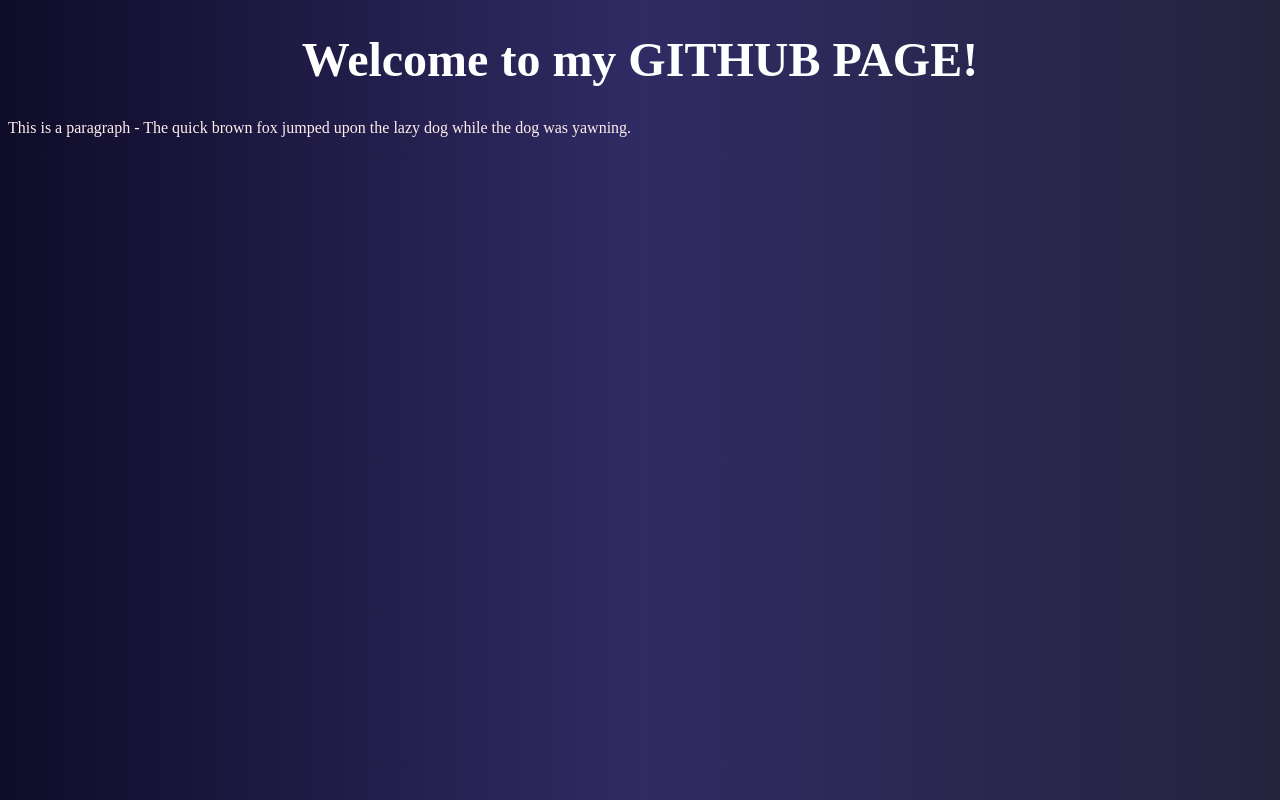
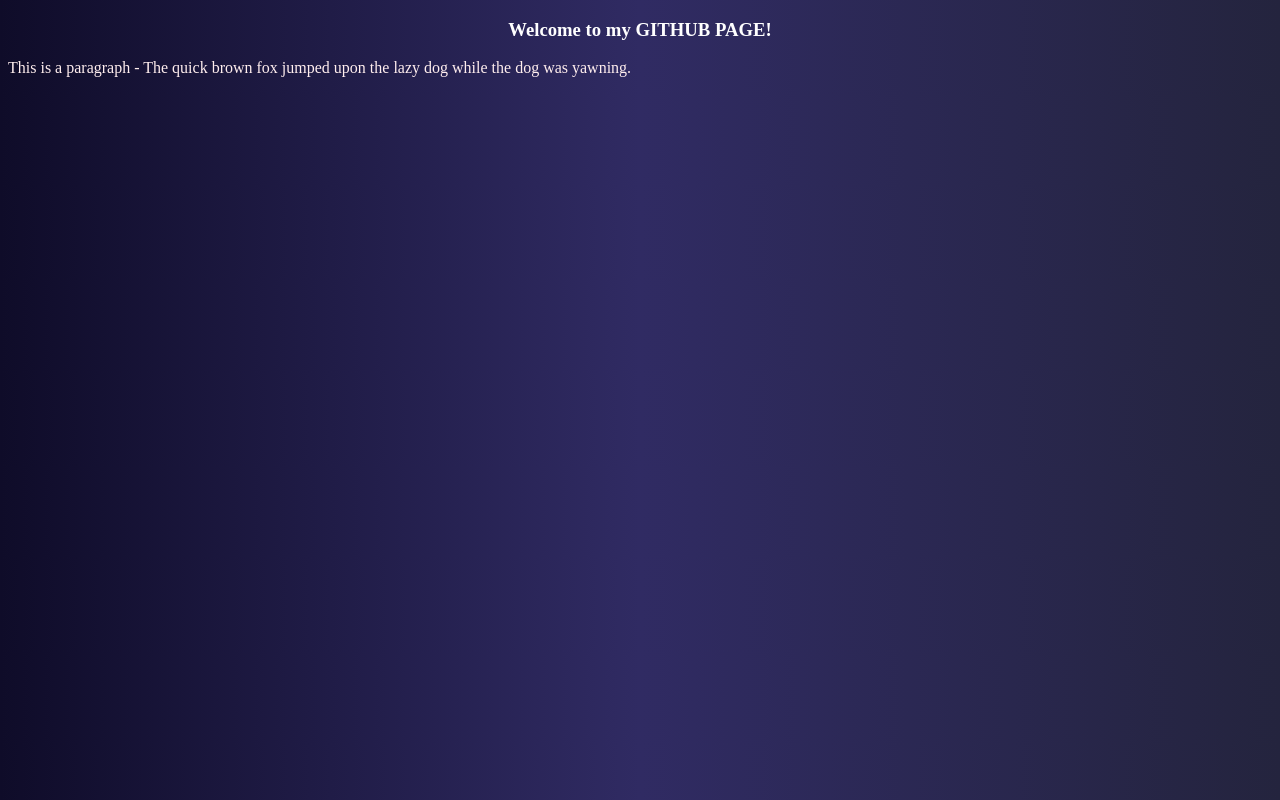
Before and after one commit to honingin/honingin.github.io, a plain HTML site: page index.html in a window 1280 px wide. Drawn offline with Linux system fonts and the light colour scheme.

Commit message:
Update index.html

```diff
--- a/index.html
+++ b/index.html
@@ -4,7 +4,7 @@
 <title>Hello! </title>
 </head>
 <body style="background-image: linear-gradient(to right, #0f0c29, #302b63, #24243e);">
-<h1 style="color: #fff; text-align:center; font-size: 48px;">Welcome to my GITHUB PAGE!</h1>
+<h3 style="color: #fff; text-align: center;">Welcome to my GITHUB PAGE!</h3>
 <p style="color: #ffeeee;">This is a paragraph - The quick brown fox jumped upon the lazy dog while the dog was yawning.</p>
 </body>
 </html>
```
